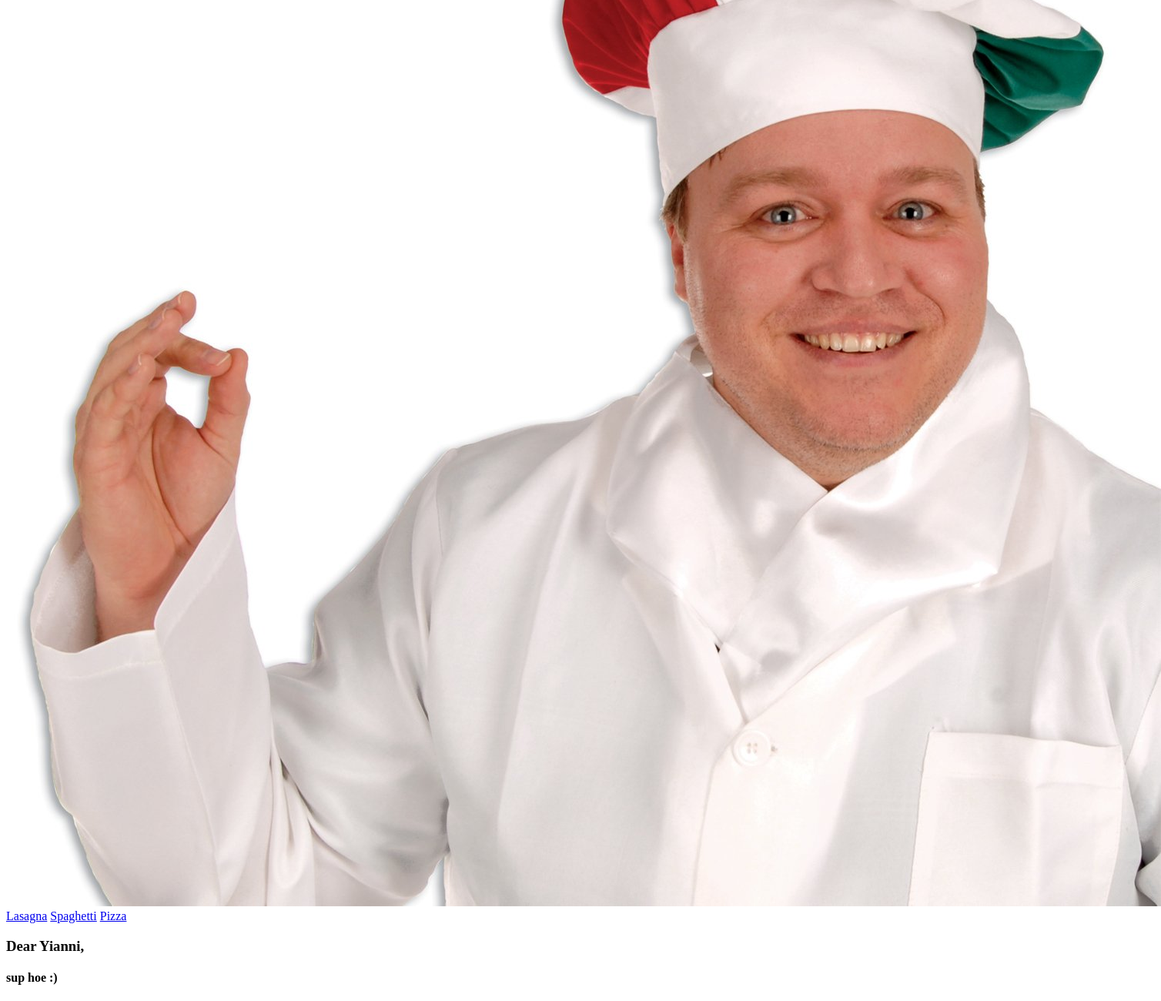
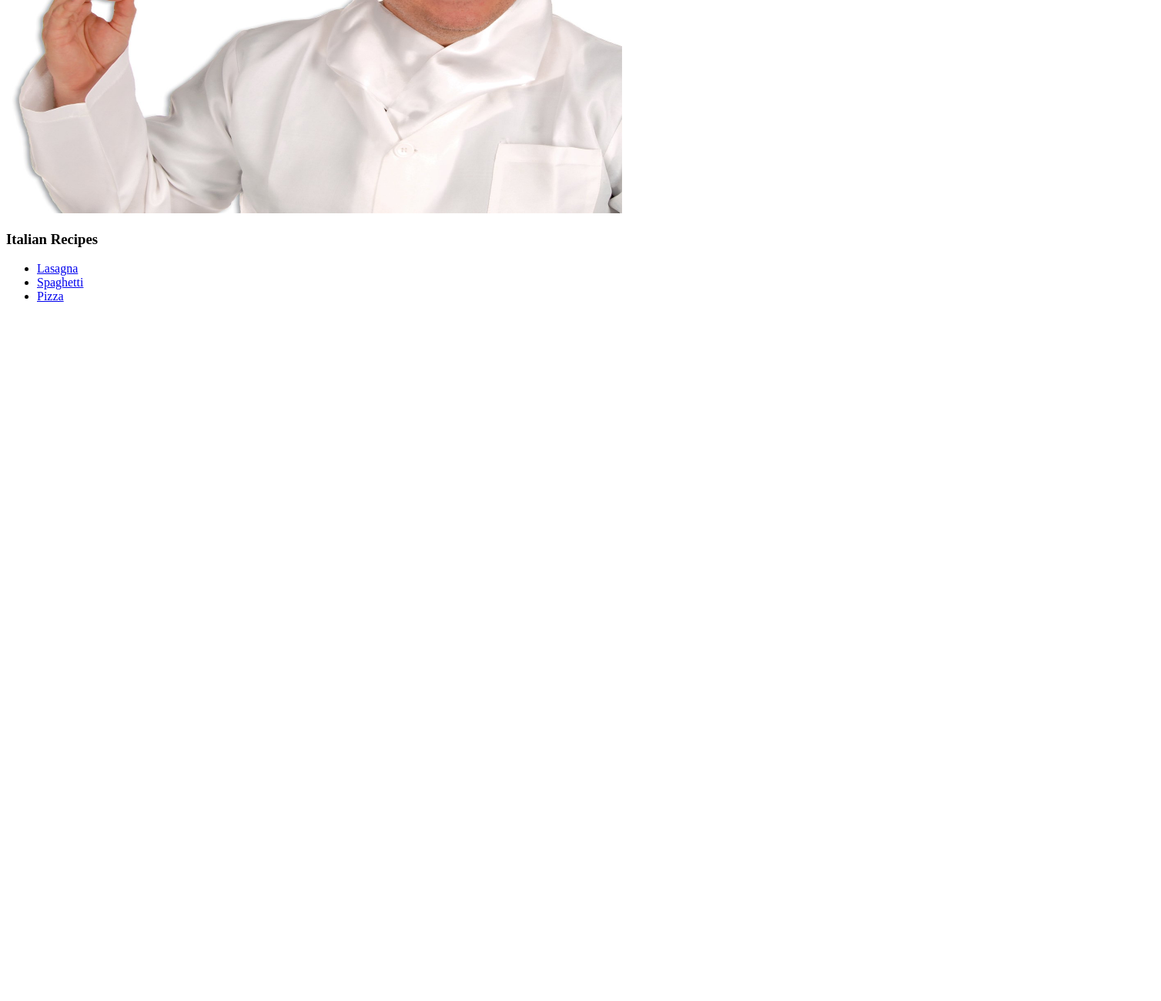
Before and after one commit to alyssatr/odin-recipes, a plain HTML site: page index.html in a window 1280 px wide. Shown: the part 403-1703 px from the top of the page at 77% size, 1508 px wide, since content can reach past the window. After the commit the page ends 813 px from the top, so only its background shows below. Drawn offline with Linux system fonts and the light colour scheme.

Commit message:
modify index for styling

```diff
--- a/index.html
+++ b/index.html
@@ -5,12 +5,15 @@
     <title>Odin Recipes</title>
 </head>
 <body>
-    <h1>Odin Recipes</h1>
-    <img src="img/chef.jpeg" alt="chef">
-    <a href="recipes/lasagna.html">Lasagna</a>
-    <a href="recipes/spaghetti.html">Spaghetti</a>
-    <a href="recipes/pizza.html">Pizza</a>
-    <h3>Dear Yianni,</h3>
-    <h4>sup hoe :)</h4>
+    <h1 id='header'>Odin Recipes</h1>
+    <img src="img/chef.jpeg" alt="italian chef" style="width:800px; height:600px;" >
+    <h3 id="image caption">Italian Recipes</h3>
+    <div>
+        <ul>
+            <li><a href="recipes/lasagna.html">Lasagna</a></li>
+            <li><a href="recipes/spaghetti.html">Spaghetti</a></li>
+            <li><a href="recipes/pizza.html">Pizza</a></li>
+        </ul>
+    </div>
 </body>
 </html>
```
